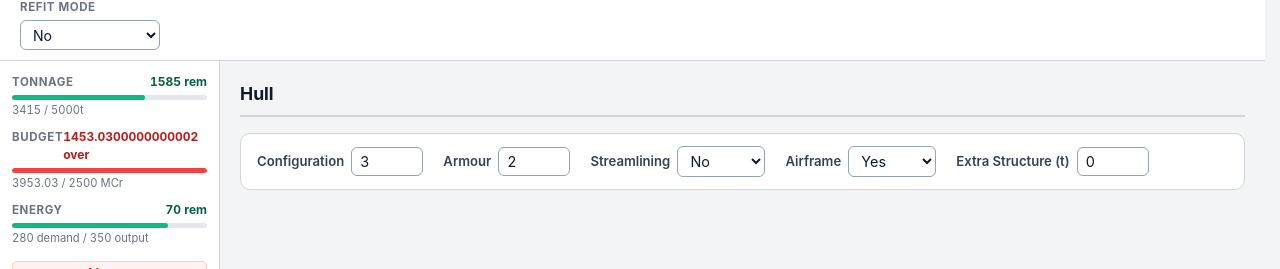
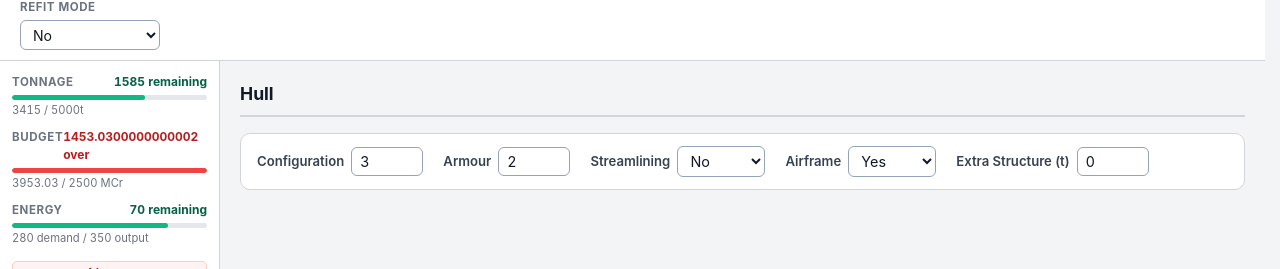
Before and after one commit to code-monki/high-guard-shipyard, a Vue app in the folder web/: page / in a window 1280 px wide. Shown: the part 149-418 px from the top of the page. Built offline with nearby package versions, Linux system fonts and the light colour scheme.

Commit message:
Changed rem to remaining for clarity in Tonnage/Budget/Energy penal.

```diff
--- a/web/src/App.vue
+++ b/web/src/App.vue
@@ -264,7 +264,7 @@ const onNavKeydown = (event: KeyboardEvent, id: PanelId): void => {
             <div class="status-meter-header">
               <span class="status-meter-label">Tonnage</span>
               <span class="status-meter-value" :class="statusClass(remainingTonnage)">
-                {{ remainingTonnage >= 0 ? remainingTonnage + ' rem' : Math.abs(remainingTonnage) + ' over' }}
+                {{ remainingTonnage >= 0 ? remainingTonnage + ' remaining' : Math.abs(remainingTonnage) + ' over' }}
               </span>
             </div>
             <div class="status-bar-track">
@@ -278,7 +278,7 @@ const onNavKeydown = (event: KeyboardEvent, id: PanelId): void => {
             <div class="status-meter-header">
               <span class="status-meter-label">Budget</span>
               <span class="status-meter-value" :class="statusClass(remainingBudget)">
-                {{ remainingBudget >= 0 ? remainingBudget + ' rem' : Math.abs(remainingBudget) + ' over' }}
+                {{ remainingBudget >= 0 ? remainingBudget + ' remaining' : Math.abs(remainingBudget) + ' over' }}
               </span>
             </div>
             <div class="status-bar-track">
@@ -292,7 +292,7 @@ const onNavKeydown = (event: KeyboardEvent, id: PanelId): void => {
             <div class="status-meter-header">
               <span class="status-meter-label">Energy</span>
               <span class="status-meter-value" :class="statusClass(remainingEp)">
-                {{ remainingEp >= 0 ? remainingEp + ' rem' : Math.abs(remainingEp) + ' deficit' }}
+                {{ remainingEp >= 0 ? remainingEp + ' remaining' : Math.abs(remainingEp) + ' deficit' }}
               </span>
             </div>
             <div class="status-bar-track">
```
